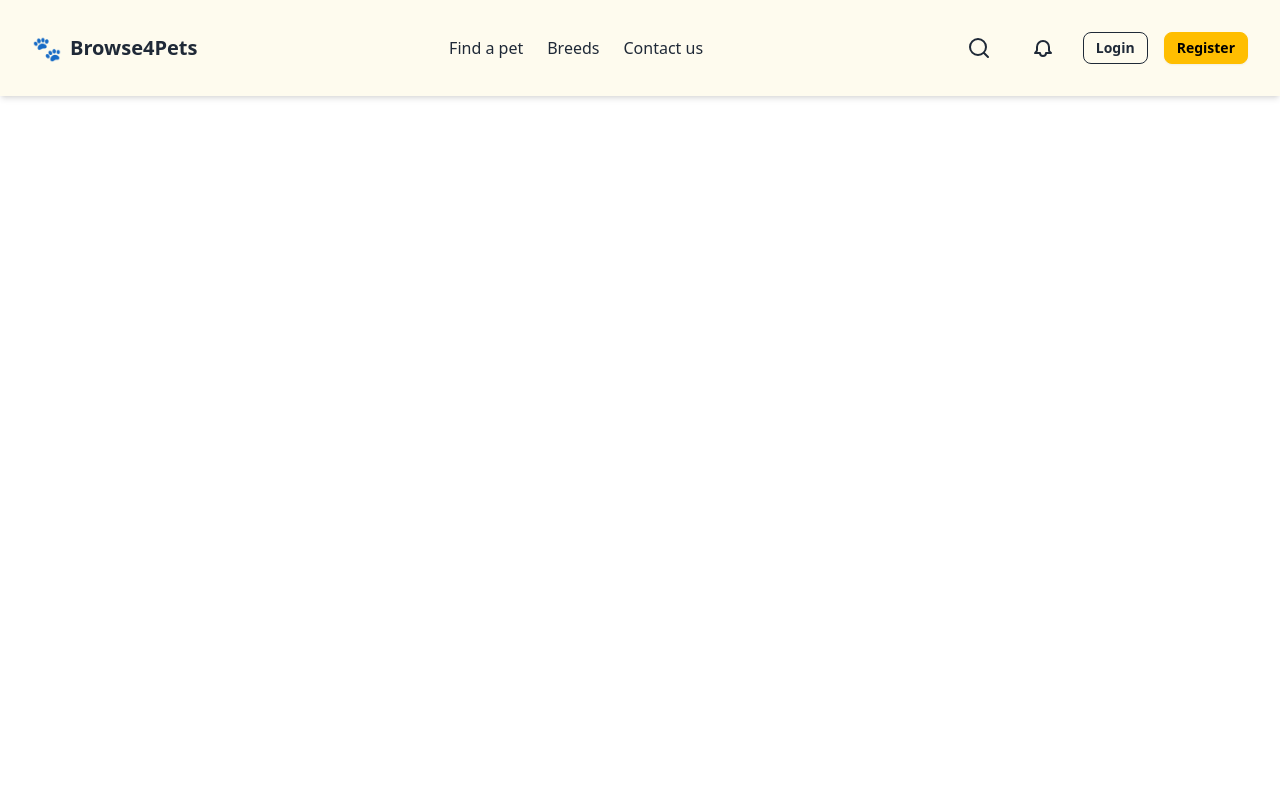
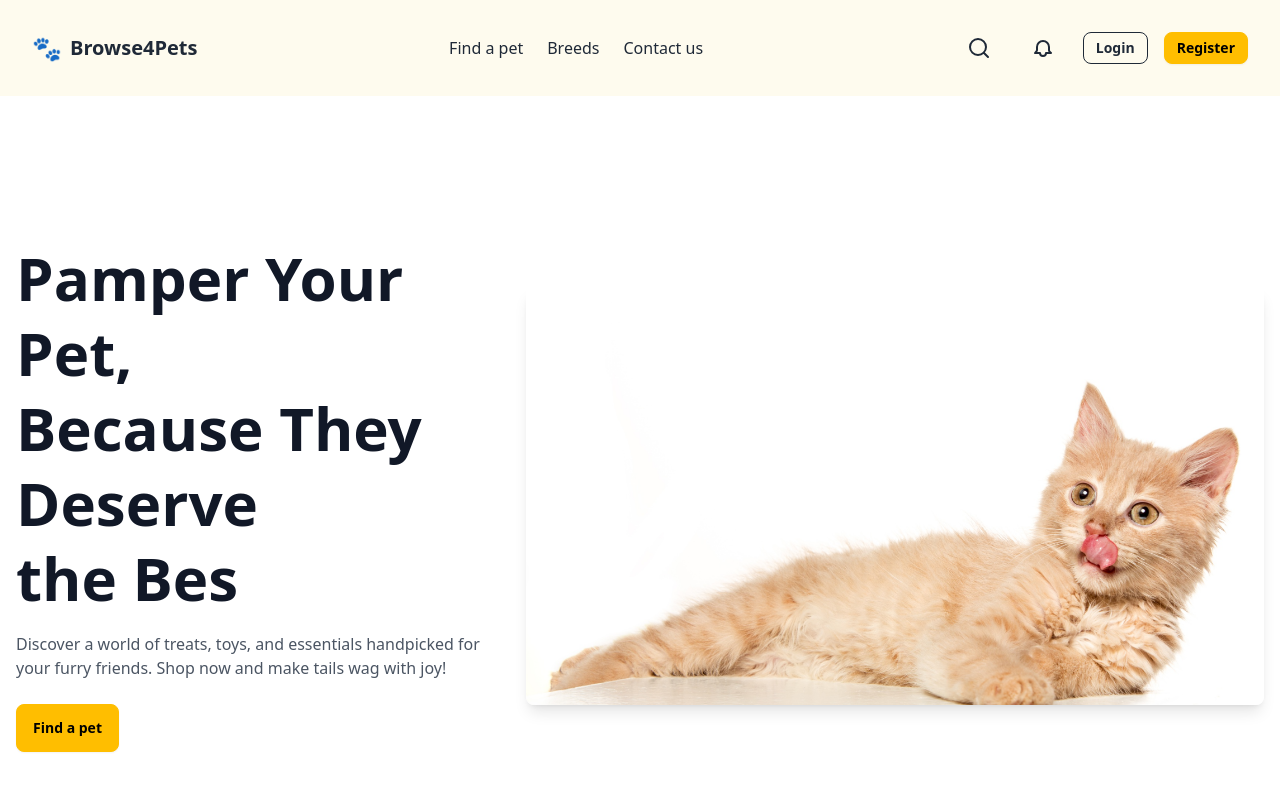
Before and after one commit to shakib-19m/Living-Lab, a plain HTML site: page index.html in a window 1280 px wide. Drawn offline with nearby package versions, Linux system fonts and the light colour scheme.

Commit message:
added hero section

```diff
--- a/index.html
+++ b/index.html
@@ -8,7 +8,7 @@
 <script src="https://cdn.tailwindcss.com"></script>
 
 </head>
-<body class="bg-[#fefbee]">
+<body>
 
     <!-- Navbar -->
     <nav class="navbar bg-[#fefbee] shadow-md">
@@ -64,8 +64,25 @@
             </div>
         </div>
     </nav>
-
-
-
+     <!-- Hero Section -->
+         <section class="bg-white flex justify-center items-center h-screen p-4">
+            <div class="container mx-auto flex flex-col md:flex-row items-center gap-2">
+                <div class="text-center md:text-left max-w-lg">
+                    <h1 class="text-6xl font-bold text-gray-900 leading-tight">
+                        Pamper Your Pet,<br> Because They Deserve <br> the Bes
+                    </h1>
+                    <p class="text-gray-600 mt-4">
+                        Discover a world of treats, toys, and essentials handpicked for your furry friends.
+                        Shop now and make tails wag with joy!
+                    </p>
+                    <button class="btn btn-warning mt-6">Find a pet</button>
+                </div>
+                <div class="flex justify-center">
+                    <img src="c1-assets/cat-big.png" alt="Cute kitten" class="rounded-lg shadow-lg">
+                </div>
+            </div>
+        </section>
+     </div>
+    </section>
 </body>
 </html>
```
Also changed, not shown: c1-assets/bird-cartoon.png (added), c1-assets/cat-big.png (added), c1-assets/cat-cartoon.png (added), c1-assets/cute-dog-mid.png (added), c1-assets/cute-pet-mid.png (added), c1-assets/cute-pet-small.png (added), c1-assets/dog-cartoon.png (added), c1-assets/fish-cartoon.png (added), c1-assets/logo-footer.png (added), c1-assets/logo-header.png (added), c1-assets/mouse-cartoon.png (added), c1-assets/pet-couch.png (added), c1-assets/rabbit-cartoon.png (added).
